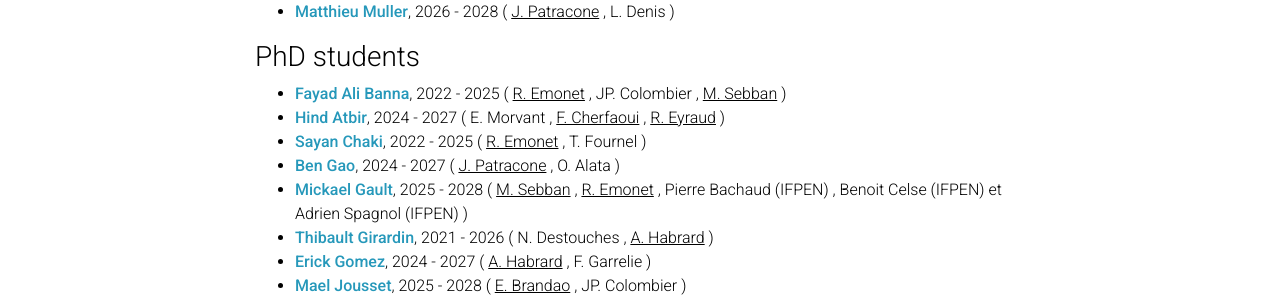
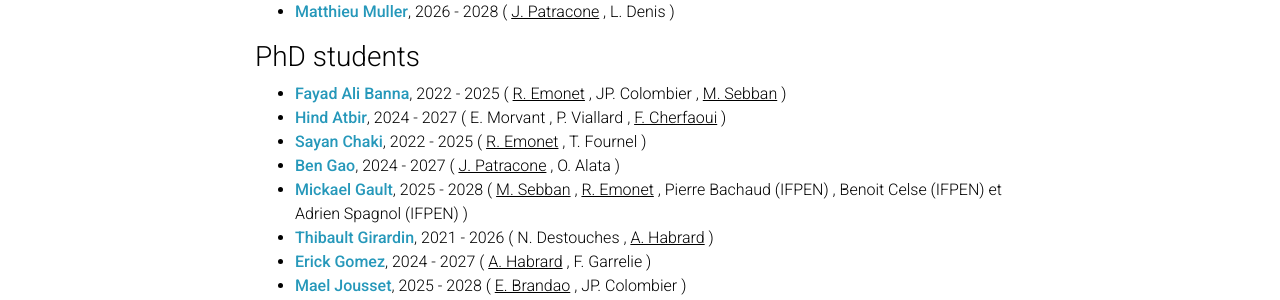
Before and after one commit to labhc-malice/labhc-malice.github.io, a Jekyll site: the page built from _pages/team.md, in a window 1280 px wide and 900 px high, scrolled down 1445 px. Shown: the part 152-452 px from the top of the window. Built offline with Jekyll 4.4.1, drawn with Linux system fonts in a browser that asks for light colours; comment, search, counter and statistics services are not loaded; a style sheet for code colours, icons or effects is not loaded.

Commit message:
Fix HA supervisors

```diff
--- a/_data/phdstudents.yml
+++ b/_data/phdstudents.yml
@@ -57,7 +57,7 @@
 - firstname: Hind
   lastname: Atbir
   url:
-  supervisor: [E. Morvant, F. Cherfaoui , R. Eyraud]
+  supervisor: [E. Morvant, P. Viallard, F. Cherfaoui]
   starting_date: 2024
   end_date: 2027
   team_thematic: True
```
